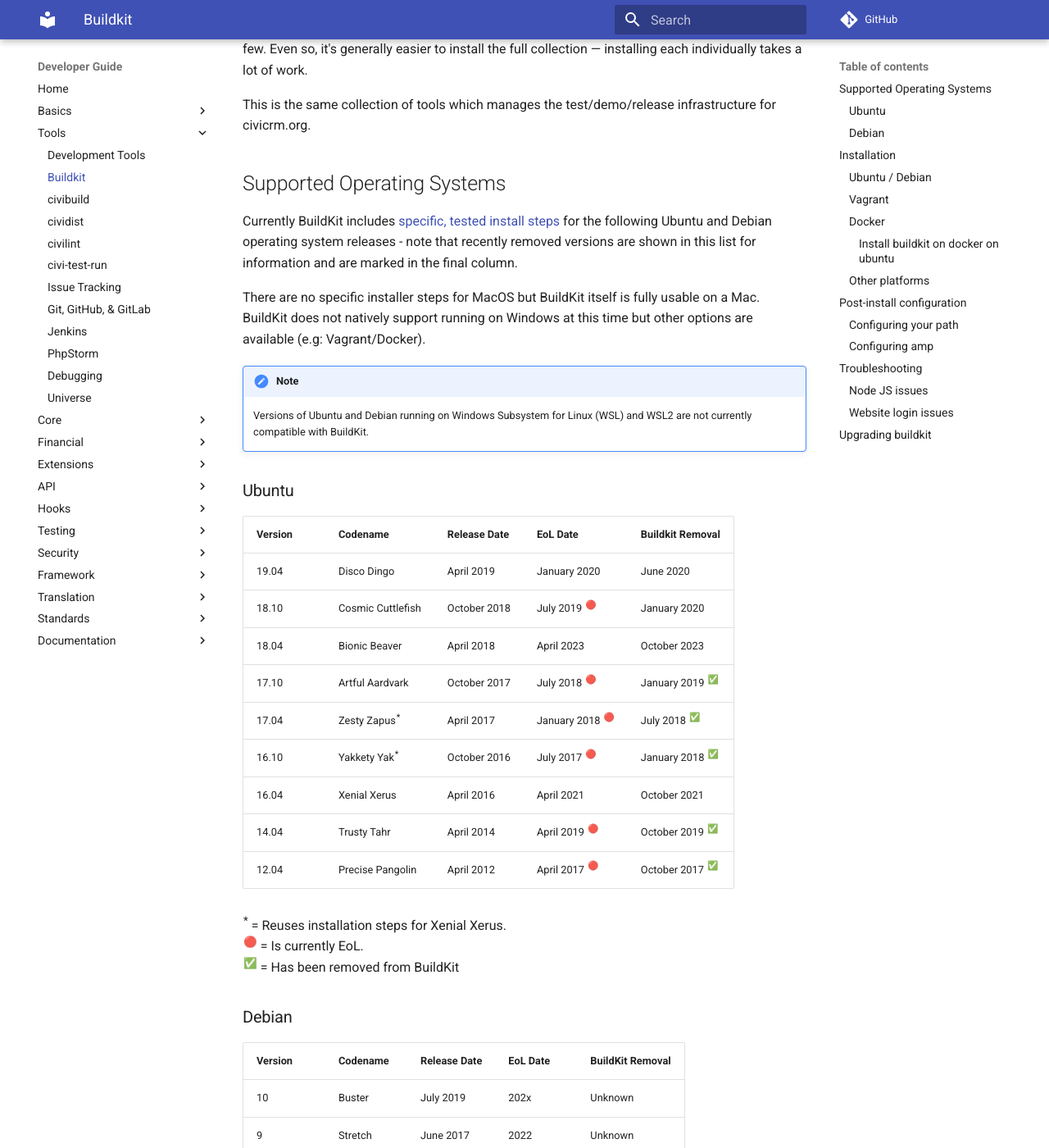
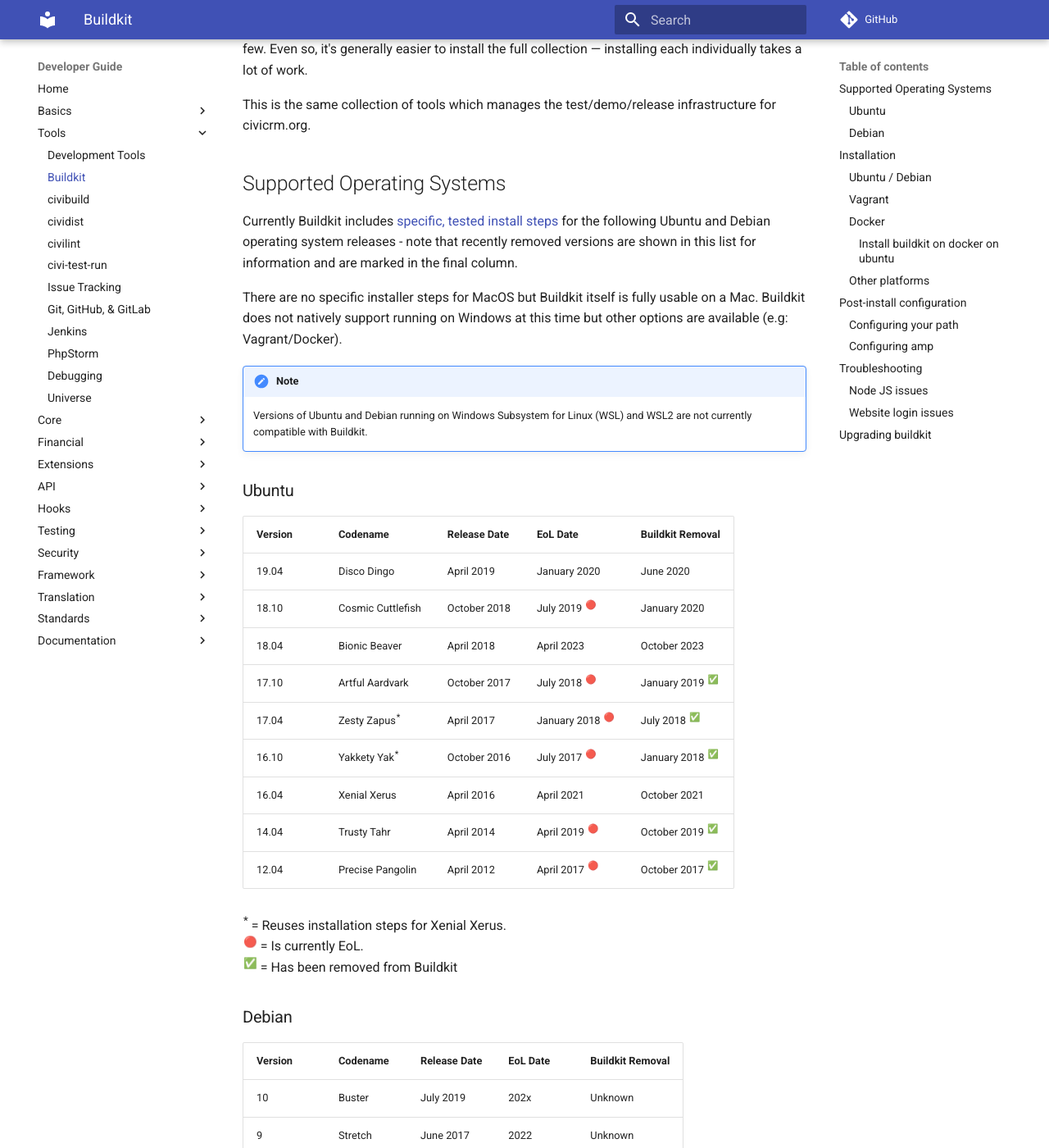
Before and after one commit to civicrm/civicrm-dev-docs, an MkDocs documentation site: the page built from docs/tools/buildkit.md, in a window 1280 px wide and 1400 px high, scrolled down 225 px. Shown: the whole window at 82% size. Built offline with MkDocs 1.6.1 and Material for MkDocs 9.7.7, drawn with Linux system fonts in a browser that asks for light colours; comment, search, counter and statistics services are not loaded; old or Windows-style settings are respelled for this version of MkDocs; some of the changed text lies outside the part shown.

```diff
--- a/docs/tools/buildkit.md
+++ b/docs/tools/buildkit.md
@@ -8,12 +8,12 @@ This is the same collection of tools which manages the test/demo/release infrast
 
 ## Supported Operating Systems
 
-Currently BuildKit includes [specific, tested install steps](https://github.com/civicrm/civicrm-buildkit/blob/e278123c2a5edb525a01c816283d30b882aa8fab/bin/civi-download-tools#L329) for the following Ubuntu and Debian operating system releases - note that recently removed versions are shown in this list for information and are marked in the final column.
+Currently Buildkit includes [specific, tested install steps](https://github.com/civicrm/civicrm-buildkit/blob/e278123c2a5edb525a01c816283d30b882aa8fab/bin/civi-download-tools#L329) for the following Ubuntu and Debian operating system releases - note that recently removed versions are shown in this list for information and are marked in the final column.
 
-There are no specific installer steps for MacOS but BuildKit itself is fully usable on a Mac. BuildKit does not natively support running on Windows at this time but other options are available (e.g: Vagrant/Docker).
+There are no specific installer steps for MacOS but Buildkit itself is fully usable on a Mac. Buildkit does not natively support running on Windows at this time but other options are available (e.g: Vagrant/Docker).
 
 !!! note
-    Versions of Ubuntu and Debian running on Windows Subsystem for Linux (WSL) and WSL2 are not currently compatible with BuildKit.
+    Versions of Ubuntu and Debian running on Windows Subsystem for Linux (WSL) and WSL2 are not currently compatible with Buildkit.
 
 ### Ubuntu
  Version | Codename | Release Date | EoL Date | Buildkit Removal |
@@ -30,17 +30,17 @@ There are no specific installer steps for MacOS but BuildKit itself is fully usa
 
 <sup>*</sup> = Reuses installation steps for Xenial Xerus.
 <sup>&#x1F534;</sup> = Is currently EoL.
-<sup>&#x2705;</sup> = Has been removed from BuildKit
+<sup>&#x2705;</sup> = Has been removed from Buildkit
 
 ### Debian
-Version | Codename | Release Date | EoL Date | BuildKit Removal |
+Version | Codename | Release Date | EoL Date | Buildkit Removal |
 --------- | ------------ | -------------- | ---------- | ------------------ |
 10 | Buster | July 2019 | 202x | Unknown |
 9 | Stretch | June 2017 | 2022 | Unknown |
 8 | Jessie | April 2015 | June 2020 | September 2020 |
 
 !!! warning
-    Our current policy is that these specific install steps will be removed from BuildKit when they reach their End Of Life (EoL) date       plus 6 months. See [this issue](https://github.com/civicrm/civicrm-buildkit/issues/432) for discussion/information.
+    Our current policy is that these specific install steps will be removed from Buildkit when they reach their End Of Life (EoL) date       plus 6 months. See [this issue](https://github.com/civicrm/civicrm-buildkit/issues/432) for discussion/information.
 
 ## Installation
 
```
